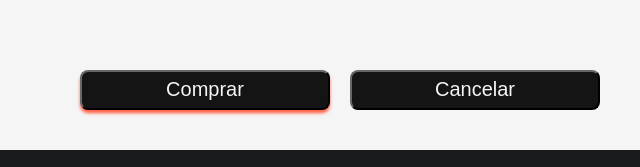
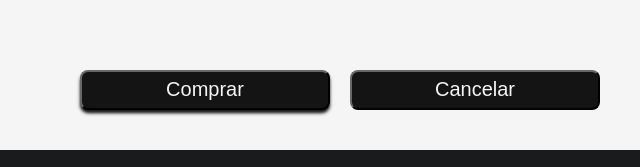
Before and after one commit to geroleites/paginajoker, a plain HTML site: page Pages/entradas.html in a window 1280 px wide. In both pictures the pointer is over the input "Comprar". Shown: the part 849-1016 px from the top of the page, 0-640 px from the left. Drawn offline with Linux system fonts and the light colour scheme.

Commit message:
agregamos animaciones finales

```diff
--- a/CSS/stylesheet.css
+++ b/CSS/stylesheet.css
@@ -889,12 +889,12 @@ header {
 }
 
 .item-botonesentradas input:hover {
-    box-shadow: 0 0.2rem 0.2rem tomato;
+    box-shadow: 0 0.2rem 0.2rem #141414;
 }
 
 .item-botonesentradas input:active {
     transform:translateY(4px) translateX(4px);
-    box-shadow: tomato 0px 0px 0px;
+    box-shadow: #141414 0px 0px 0px;
 }
 
 
```
